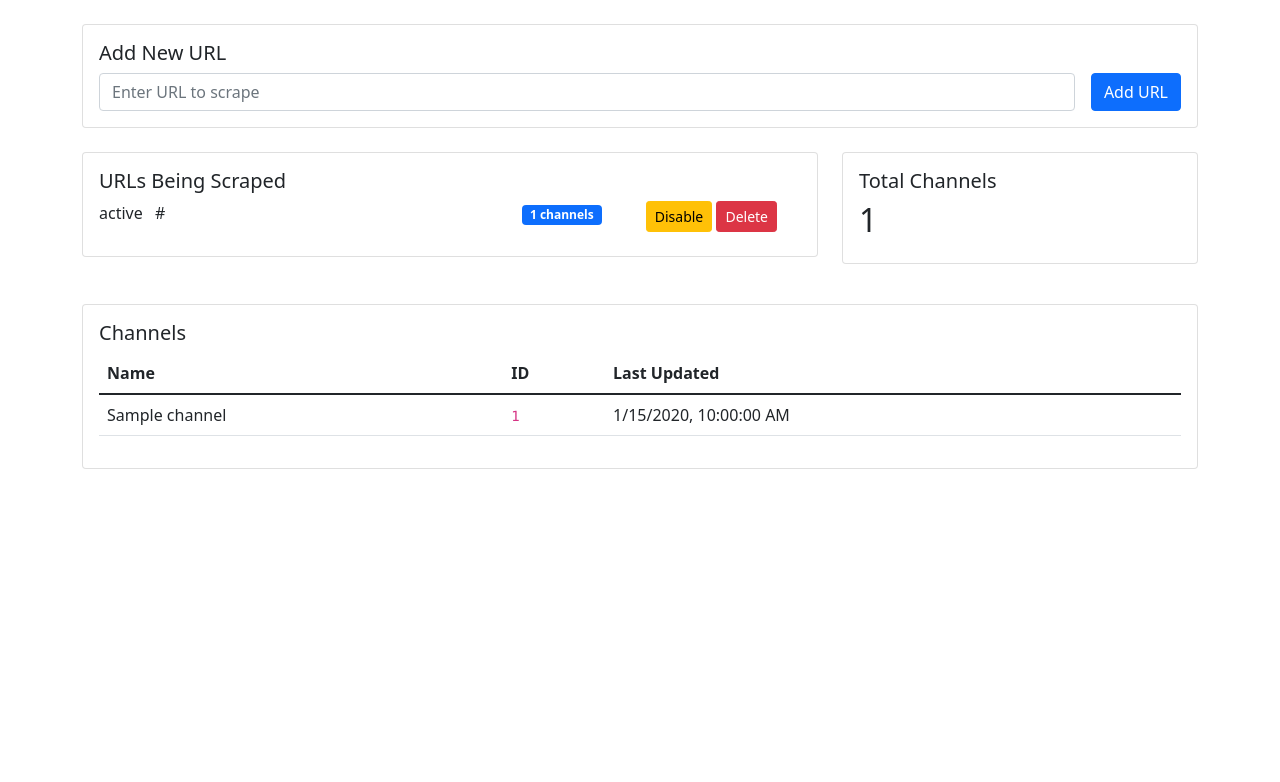
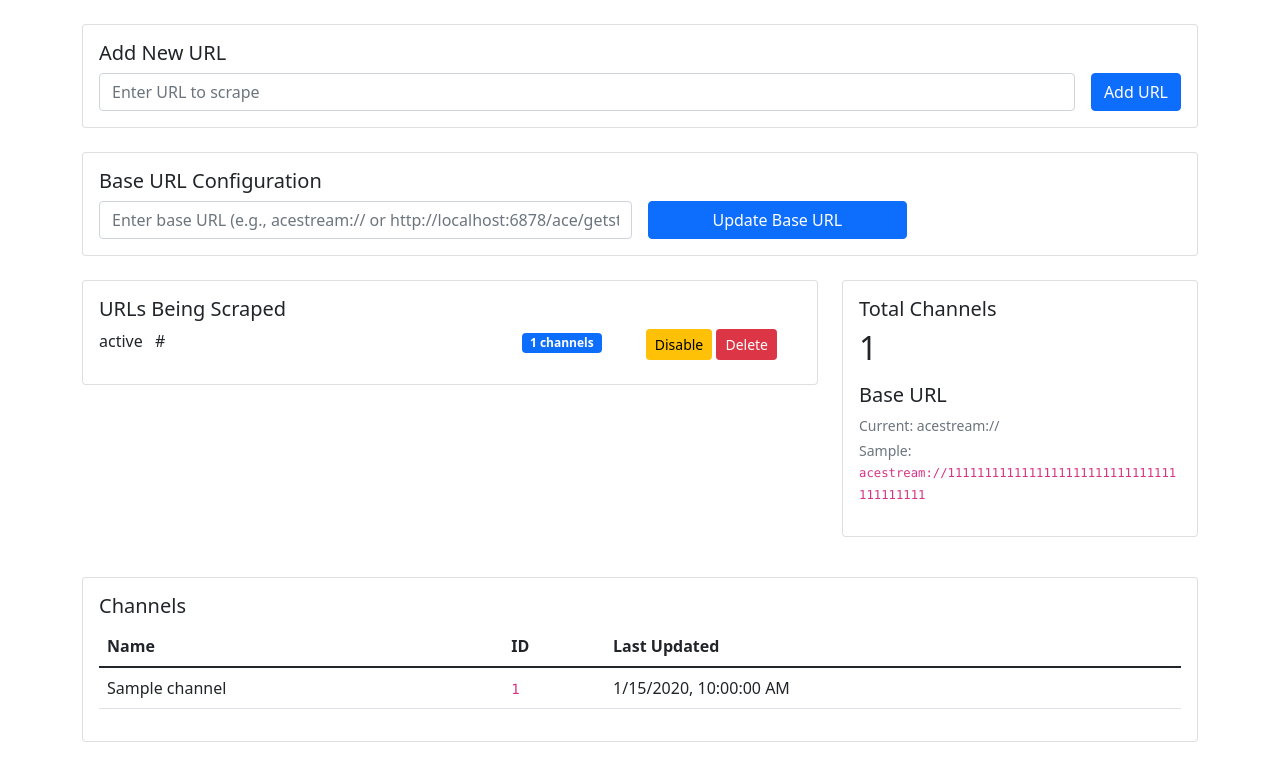
Before and after one commit to visesa84/acestream-scraper-PyAcexy, a Flask app: page / in a window 1280 px wide. Shown: the part 97-879 px from the top of the page. Before the commit the page ends 566 px from the top, so only its background shows below. Run offline with Flask 2, Linux system fonts and the light colour scheme; tables that the repository leaves empty hold one stand-in row (values such as "Sample post"); some libraries are stand-ins or nearby versions.

Commit message:
Added endpoint and input in dashboard to update the baseUrl once the app is running. (#14)

```diff
--- a/app/templates/index.html
+++ b/app/templates/index.html
@@ -74,6 +74,22 @@
             </div>
         </div>
 
+        <!-- Add this after the "Add URL Form" card and before the "Stats Section" -->
+        <div class="card mb-4">
+            <div class="card-body">
+                <h5 class="card-title">Base URL Configuration</h5>
+                <form id="baseUrlForm" class="row g-3 align-items-center">
+                    <div class="col-12 col-md-6">
+                        <input type="text" class="form-control" id="baseUrlInput"
+                               placeholder="Enter base URL (e.g., acestream:// or http://localhost:6878/ace/getstream?id=)" required>
+                    </div>
+                    <div class="col-12 col-md-3">
+                        <button type="submit" class="btn btn-primary w-100">Update Base URL</button>
+                    </div>
+                </form>
+            </div>
+        </div>
+
         <!-- Stats Section -->
         <div class="row mb-4">
             <div class="col-md-8">
@@ -87,8 +103,15 @@
             <div class="col-md-4">
                 <div class="card">
                     <div class="card-body">
-                        <h5 class="card-title">Total Channels</h5>
-                        <h2 id="totalChannels">0</h2>
+                        <div class="mb-3">
+                            <h5 class="card-title">Total Channels</h5>
+                            <h2 id="totalChannels">0</h2>
+                        </div>
+                        <div>
+                            <h5 class="card-title">Base URL</h5>
+                            <p id="currentBaseUrlDisplay" class="mb-1 text-muted small"></p>
+                            <p id="sampleUrlDisplay" class="text-break text-muted small"></p>
+                        </div>
                     </div>
                 </div>
             </div>
@@ -156,6 +179,14 @@
                 `).join('');
 
                 document.getElementById('totalChannels').textContent = stats.total_channels;
+
+                // Add base URL information to stats card
+                if (stats.base_url) {
+                    const currentBaseUrlDisplay = document.getElementById('currentBaseUrlDisplay');
+                    const sampleUrlDisplay = document.getElementById('sampleUrlDisplay');
+                    currentBaseUrlDisplay.textContent = `Current: ${stats.base_url}`;
+                    sampleUrlDisplay.innerHTML = `Sample: <code>${stats.base_url}${'1'.repeat(40)}</code>`;
+                }
 
                 const channelsResponse = await fetch('/api/channels');
                 const channels = await channelsResponse.json();
@@ -295,6 +326,39 @@
             }
         });
 
+        document.getElementById('baseUrlForm').addEventListener('submit', async (e) => {
+            e.preventDefault();
+            const baseUrlInput = document.getElementById('baseUrlInput');
+            const sampleUrl = document.getElementById('sampleUrl');
+            const baseUrl = baseUrlInput.value;
+
+            try {
+                showLoading();
+                const response = await fetch('/api/config/base_url', {
+                    method: 'PUT',
+                    headers: {
+                        'Content-Type': 'application/json',
+                    },
+                    body: JSON.stringify({ base_url: baseUrl })
+                });
+
+                if (response.ok) {
+                    const result = await response.json();
+                    alert('Base URL updated successfully');
+                    baseUrlInput.value = '';
+                    refreshData();
+                } else {
+                    const error = await response.json();
+                    alert(error.error || 'Error updating base URL');
+                }
+            } catch (error) {
+                console.error('Error:', error);
+                alert('Error updating base URL');
+            } finally {
+                hideLoading();
+            }
+        });
+
         // Initial data load
         refreshData();
         // Refresh every minute
--- a/app/views/main.py
+++ b/app/views/main.py
@@ -23,6 +23,7 @@ def get_stats():
     """Get scraping statistics."""
     urls = ScrapedURL.query.all()
     channels = AcestreamChannel.query.all()
+    config = Config()
 
     url_stats = []
     for url in urls:
@@ -38,7 +39,8 @@ def get_stats():
 
     return jsonify({
         'urls': url_stats,
-        'total_channels': len(channels)
+        'total_channels': len(channels),
+        'base_url': config.base_url  # Add this line
     })
 
 @bp.route('/api/channels')
@@ -193,3 +195,26 @@ async def get_playlist():
             'Content-Disposition': f'attachment; filename=acestream_playlist_{datetime.utcnow().strftime("%Y%m%d_%H%M%S")}.m3u'
         }
     )
+
+@bp.route('/api/config/base_url', methods=['PUT'])
+def update_base_url():
+    """Update the base URL configuration."""
+    try:
+        data = request.get_json()
+        new_base_url = data.get('base_url')
+
+        if not new_base_url:
+            return jsonify({'error': 'base_url is required'}), 400
+
+        config = Config()
+        config._config['base_url'] = new_base_url
+        config._save_config()
+
+        # Return a sample URL for preview
+        return jsonify({
+            'message': 'Base URL updated successfully',
+            'sample': f"{new_base_url}{'1' * 40}"  # 40-char sample acestream ID
+        })
+
+    except Exception as e:
+        return jsonify({'error': str(e)}), 500
```
Also changed, not shown: 1 other file.
